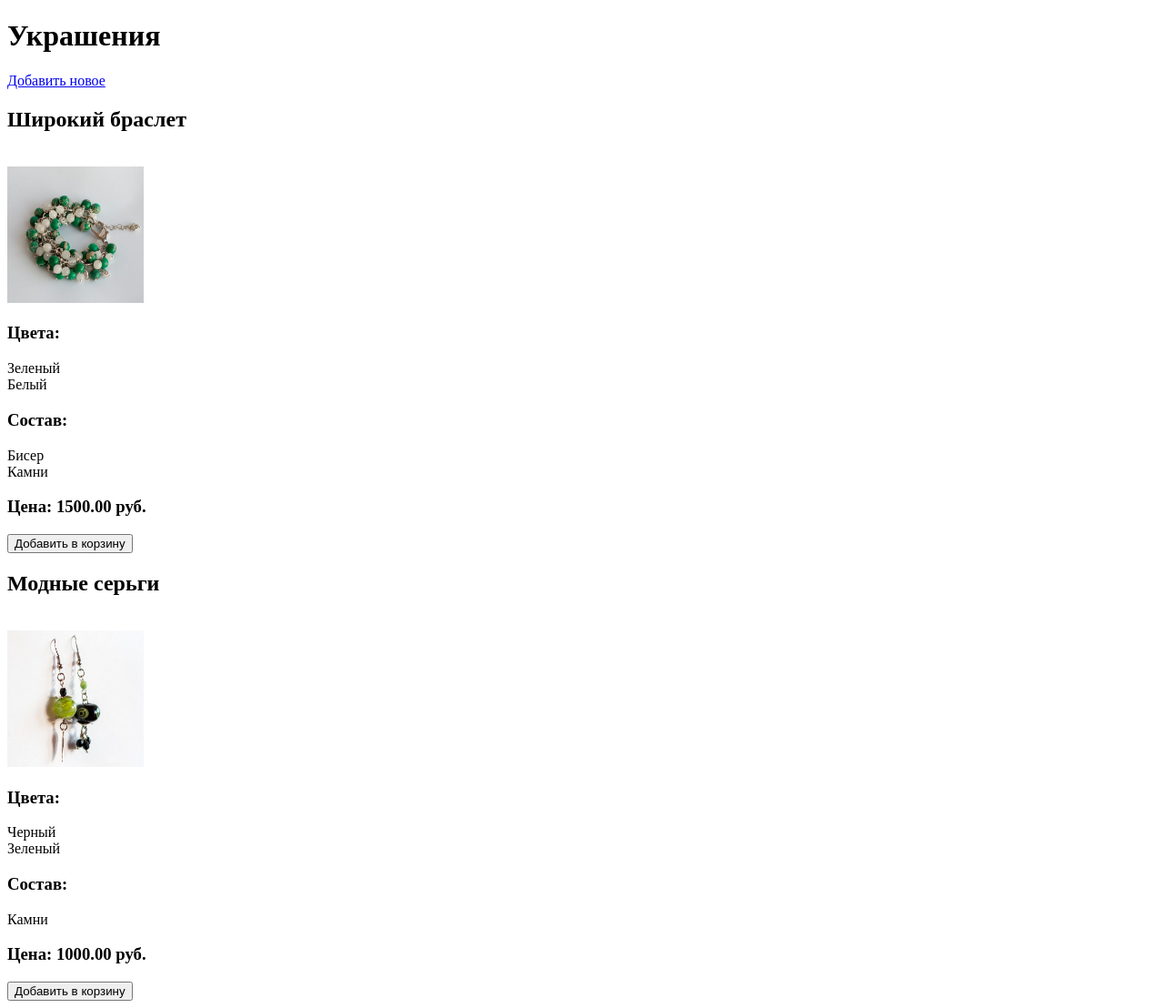
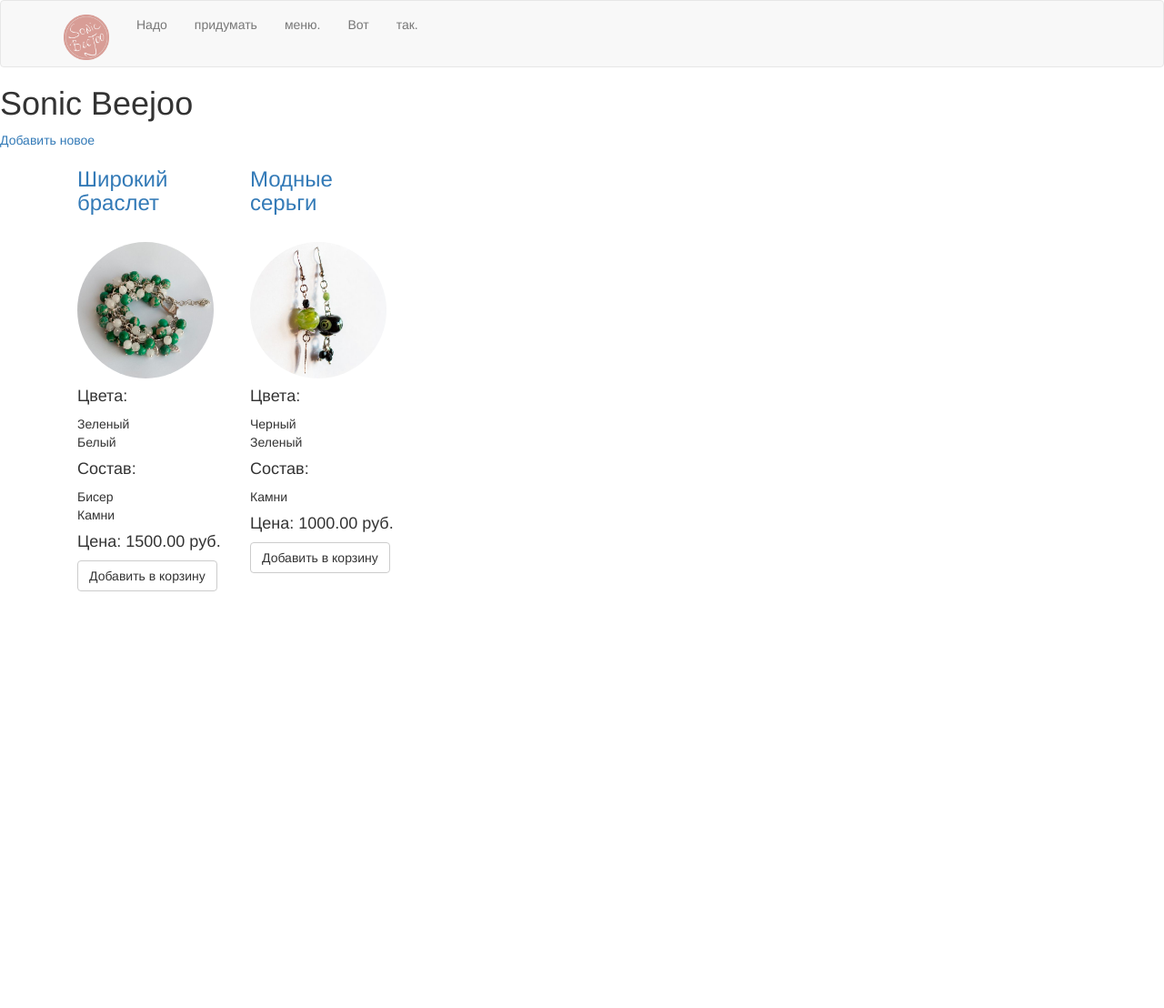
Before and after one commit to gich/beejoo_shop, a Django app: page / in a window 1280 px wide. Shown: the whole page at 91% size. After the commit the page ends 650 px from the top, so only its background shows below. Run offline with Django 3.2, Linux system fonts and the light colour scheme; data comes from the database, SQL or seed files in the repository; both versions use the stored data as it was after the commit; some libraries are stand-ins or nearby versions.

Commit message:
some new templates

```diff
--- a/beejoo/beejoo/urls.py
+++ b/beejoo/beejoo/urls.py
@@ -17,11 +17,12 @@ from django.conf.urls import url, include
 from django.contrib import admin
 from django.conf import settings
 from django.conf.urls.static import static
-from sonic_beejoo.views import design_type, category, color, add_goods, goods
+from sonic_beejoo.views import design_type, category, color, add_goods, goods, good
 
 
 urlpatterns = [
     url(r'^admin/', admin.site.urls),
+    url(r'^good/(?P<product_id>[0-9]+)/', good, name='good'),
     url(r'^design/', design_type, name='create_des'),
     url(r'^category/', category, name='create_cat'),
     url(r'^color/', color, name='create_col'),
--- a/beejoo/sonic_beejoo/models.py
+++ b/beejoo/sonic_beejoo/models.py
@@ -51,6 +51,7 @@ class Good(models.Model):
     img_second_uri = models.ImageField(upload_to='goods_img', blank=True)
     data_created = models.DateTimeField(default=timezone.now())
     amount = models.IntegerField(default=1)
+    slug = models.SlugField(max_length=50, blank=False, unique=True)
     is_displayed = models.BooleanField(default=True)
 
     class Meta:
--- a/beejoo/sonic_beejoo/templates/sonic_beejoo/_base.html
+++ b/beejoo/sonic_beejoo/templates/sonic_beejoo/_base.html
@@ -3,10 +3,32 @@
 <head>
     <meta charset="UTF-8">
     {% block style %}{% endblock %}
+<link rel="stylesheet" href="https://maxcdn.bootstrapcdn.com/bootstrap/3.3.7/css/bootstrap.min.css" integrity="sha384-BVYiiSIFeK1dGmJRAkycuHAHRg32OmUcww7on3RYdg4Va+PmSTsz/K68vbdEjh4u" crossorigin="anonymous">
     <title>{% block title %}{% endblock %}</title>
 </head>
 <body>
+<nav class="navbar navbar-default">
+  <div class="container">
+    <!-- Brand and toggle get grouped for better mobile display -->
+    <div class="navbar-header">
+      <a class="navbar-brand" href="#">
+          <img alt="Brand" src="/media/logo.png" width="50" height="50">
+      </a>
+    </div>
+    <!-- Collect the nav links, forms, and other content for toggling -->
+    <div class="navbar">
+      <ul class="nav navbar-nav">
+        <li><a href="#">Надо</a></li>
+        <li><a href="#">придумать</a></li>
+        <li><a href="#">меню.</a></li>
+        <li><a href="#">Вот</a></li>
+        <li><a href="#">так.</a></li>
+      </ul>
+    </div><!-- /.navbar-collapse -->
+  </div><!-- /.container-fluid -->
+</nav>
     {% block content %}
     {% endblock %}
+<script src="https://maxcdn.bootstrapcdn.com/bootstrap/3.3.7/js/bootstrap.min.js" integrity="sha384-Tc5IQib027qvyjSMfHjOMaLkfuWVxZxUPnCJA7l2mCWNIpG9mGCD8wGNIcPD7Txa" crossorigin="anonymous"></script>
 </body>
 </html>
--- a/beejoo/sonic_beejoo/templates/sonic_beejoo/product.html
+++ b/beejoo/sonic_beejoo/templates/sonic_beejoo/product.html
@@ -1,28 +1,23 @@
 {% extends "sonic_beejoo/_base.html" %}
-<style>
-    label {
-        display: inline;
-    }
-</style>
 {% block content %}
-<h1>Украшения</h1>
+<h1>Sonic Beejoo</h1>
 <a href="{% url 'add_good' %}">Добавить новое</a>
-<div class="prod">
+<div class="container">
 {% for good in goods %}
-    <div>
+    <div class="col-md-2">
     <form action="product.html">
-    <h2>{{ good.title }}</h2><br>
-    <img src="{{ good.img_uri.url }}" width="150" height="150">
-    <h3>Цвета:</h3>
+    <h3><a href="{% url 'good' good.id %}">{{ good.title }}</a></h3><br>
+    <img class="img-circle" src="{{ good.img_uri.url }}" width="150" height="150">
+    <h4>Цвета:</h4>
     {% for color in good.colors.all %}
          {{ color}}<br>
     {% endfor %}
-    <h3>Состав:</h3>
+    <h4>Состав:</h4>
     {% for des in good.design_types.all %}
          {{ des}}<br>
     {% endfor %}
-    <h3>Цена: {{ good.price }} руб.</h3>
-    <input type="submit" value="Добавить в корзину">
+    <h4>Цена: {{ good.price }} руб.</h4>
+    <input type="submit" class="btn btn-default" value="Добавить в корзину">
     </form>
     </div>
 {% endfor %}
--- a/beejoo/sonic_beejoo/views.py
+++ b/beejoo/sonic_beejoo/views.py
@@ -63,6 +63,7 @@ def add_goods(request):
         return render(request, 'sonic_beejoo/goods.html', {'form': form})
     return HttpResponse(status=405)
 
+
 def goods(request):
     if request.method == 'GET':
         # visible_goods = Good.objects.all().select_related().prefetch_related(
@@ -70,3 +71,10 @@ def goods(request):
         # ).first()
         visible_goods = Good.objects.all()
         return render(request, 'sonic_beejoo/product.html', {'goods': visible_goods})
+    return HttpResponse(status=405)
+
+
+def good(request, product_id):
+    if request.method == 'GET':
+        return render(request, 'sonic_beejoo/good.html', {'goood': Good.objects.get(id=product_id)})
+    return HttpResponse(status=405)
```
Also changed, not shown: beejoo/sonic_beejoo/templates/sonic_beejoo/good.html (added, +20 -0 lines), beejoo/sonic_beejoo/templates/sonic_beejoo/goods.html (+7 -9 lines), beejoo/beejoo/media/logo.png (added), beejoo/db.sqlite3, beejoo/sonic_beejoo/migrations/0004_auto_20161208_1143.py (added), beejoo/sonic_beejoo/migrations/0005_auto_20161208_1150.py (added), beejoo/sonic_beejoo/migrations/0006_auto_20161208_1152.py (added).
